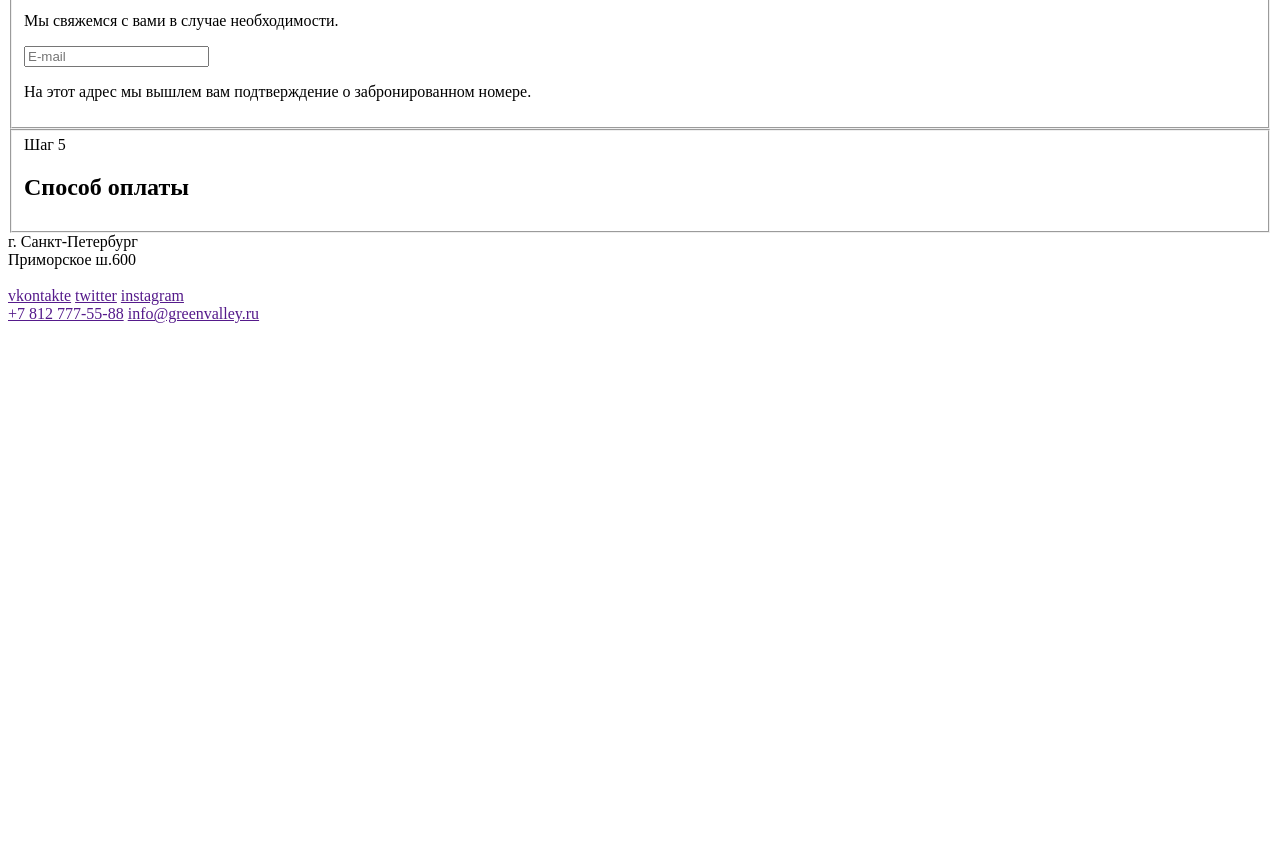
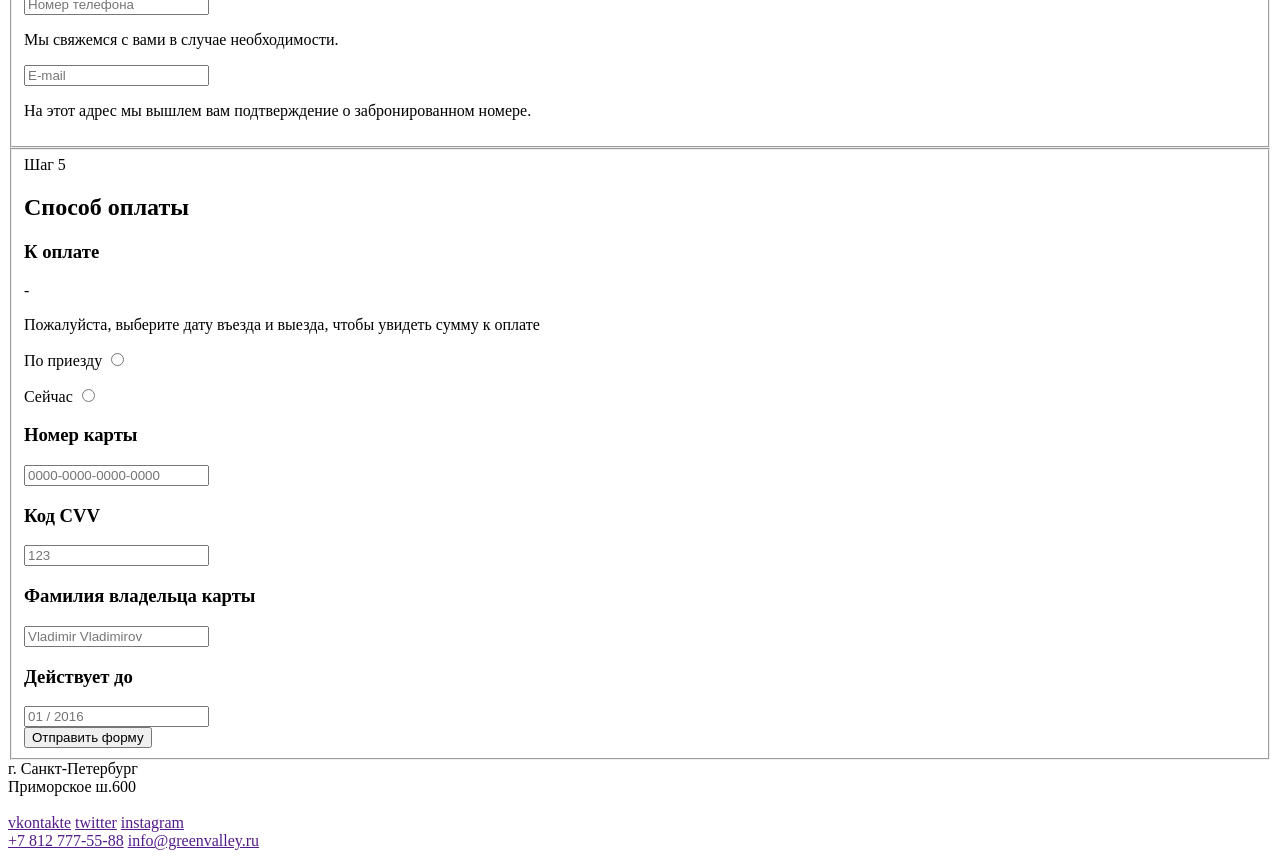
Before and after one commit to queri/GreenValley, a plain HTML site: page form.html in a window 1280 px wide. Shown: the part 1300-2158 px from the top of the page. Before the commit the page ends 1631 px from the top, so only its background shows below. Drawn offline with Linux system fonts and the light colour scheme.

Commit message:
Доделанная верстка

```diff
--- a/form.html
+++ b/form.html
@@ -31,7 +31,7 @@
   <form action="" class="booking-form">
     <h1 class="booking-form__title">Бронирование</h1>
     <p class="booking-form__text">Чтобы забронировать номер в отеле или коттедж, заполните форму ниже или просто позвоните по телефону:<a href="" class="booking-form__phone">+7 812 777</a></p>
-    <fieldset class="booking-block">
+    <fieldset class="booking-block  booking-block--grey">
       <span class="booking-block__step">Шаг 1</span>
       <h2 class="booking-block__title">Дата отдыха</h2>
       <div class="booking-block__input-block">
@@ -49,7 +49,7 @@
         </div>
       </div>
     </fieldset>
-    <fieldset class="booking-block">
+    <fieldset class="booking-block  booking-block--white">
       <div class="booking-block__living-choice">
         <span class="booking-block__step">Шаг 2</span>
         <h2 class="booking-block__title">Место проживания</h2>
@@ -60,6 +60,8 @@
           <input type="radio" name="living-choice" value="cottage" id="cottage">
         </div>
       </div>
+      </fieldset>
+      <fieldset class="booking-block  booking-block--grey">
       <div class="booking-block__living-type">
         <span class="booking-block__step">Шаг 3</span>
         <h2 class="booking-block__title">Тип коттеджа</h2>
@@ -103,28 +105,53 @@
         </ul>
       </div>
     </fieldset>
-    <fieldset class="booking-block">
+    <fieldset class="booking-block  booking-block--white">
       <span class="booking-block__step">Шаг 4</span>
       <h2 class="booking-block__title">Персональная информация</h2>
-      <div class="booking-block__input-info">
-        <input type="text" placeholder="Имя">
+      <div class="input-info">
+        <input type="text" placeholder="Имя" class="input-info__input">
       </div>
-      <div class="booking-block__input-info">
-        <input type="text" placeholder="Фамилия">
+      <div class="input-info">
+        <input type="text" placeholder="Фамилия" class="input-info__input">
       </div>
-      <div class="booking-block__input-with-text">
-        <input type="text" placeholder="Номер телефона">
+      <div class="input-info">
+        <input type="text" placeholder="Номер телефона" class="input-info__input">
         <p class="booking-block__input-dscr">Мы свяжемся с вами в случае необходимости.</p>
       </div>
-      <div class="booking-block__input-with-text">
-        <input type="text" placeholder="E-mail">
+      <div class="input-info">
+        <input type="text" placeholder="E-mail" class="input-info__input">
         <p class="booking-block__input-dscr">На этот адрес мы вышлем вам подтверждение о забронированном номере.</p>
       </div>
     </fieldset>
-    <fieldset class="booking-block">
+    <fieldset class="booking-block  booking-block--grey">
       <span class="booking-block__step">Шаг 5</span>
       <h2 class="booking-block__title">Способ оплаты</h2>
-
+      <div class="booking-block__payment">
+        <h3 class="booking-block__payment-title">К оплате</h3>
+        <span class="booking-block__booking-sum">-</span>
+        <p class="booking-block__error"><span class="booking-block__error-icon"></span>Пожалуйста, выберите дату въезда и выезда, чтобы увидеть сумму к оплате</p>
+      </div>
+      <div class="payment-block">
+        <label for="payment-after" class="booking-block__label">По приезду</label>
+        <input type="radio" name="payment-type" value="payment-after" id="payment-after">
+        <p class="payment-block__input-dscr"></p>
+      </div>
+      <div class="payment-block">
+        <label for="payment-now" class="booking-block__label">Сейчас</label>
+        <input type="radio" name="payment-type" value="payment-now" id="payment-now">
+        <p class="payment-block__input-dscr"></p>
+        <div class="input-info">
+          <h3 class="input-info__title">Номер карты</h3>
+          <input type="text" placeholder="0000-0000-0000-0000" class="input-info__input">
+          <h3 class="input-info__title">Код CVV</h3>
+          <input type="text" placeholder="123" class="input-info__input">
+          <h3 class="input-info__title">Фамилия владельца карты</h3>
+          <input type="text" placeholder="Vladimir Vladimirov" class="input-info__input">
+          <h3 class="input-info__title">Действует до</h3>
+          <input type="text" placeholder="01 / 2016" class="input-info__input">
+        </div>
+      </div>
+      <button type="submit" class="btn  btn_block  btn--btn-green">Отправить форму</button>
     </fieldset>
   </form>
 
```
Also changed, not shown: less/style.less (added), 2 other files.
